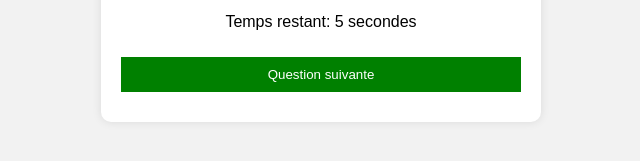
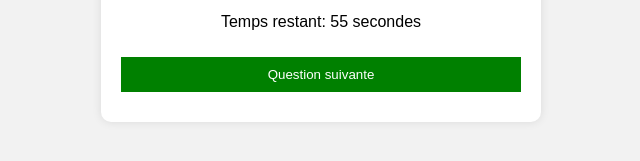
Before and after one commit to Daniel80355/quiz-app, a plain HTML site: page index.html in a window 1280 px wide. Shown: the part 385-546 px from the top of the page, 319-959 px from the left. Drawn offline with Linux system fonts and the light colour scheme.

Commit message:
petit commit de changements de secondes

```diff
--- a/index.html
+++ b/index.html
@@ -16,7 +16,7 @@
             <button id="option3">Réponse 3</button>
             <button id="option4">Réponse 4</button>
         </div>
-        <p>Temps restant: <span id="timer">10</span> secondes</p>
+        <p>Temps restant: <span id="timer">60</span> secondes</p>
 
         <p id="result"></p>
 
--- a/script.js
+++ b/script.js
@@ -18,7 +18,7 @@ const questions = [
 
 let currentQuestion = 0;
 let score = 0;
-let timeLeft = 10;
+let timeLeft = 60;
 let timer;
 
 const questionElement = document.getElementById("question");
@@ -30,7 +30,7 @@ const result = document.getElementById("result");
 
 function loadQuestion() {
     clearInterval(timer);
-    timeLeft = 10;
+    timeLeft = 60;
     timerElement.textContent = timeLeft;
 
     timer = setInterval(() => {
```
